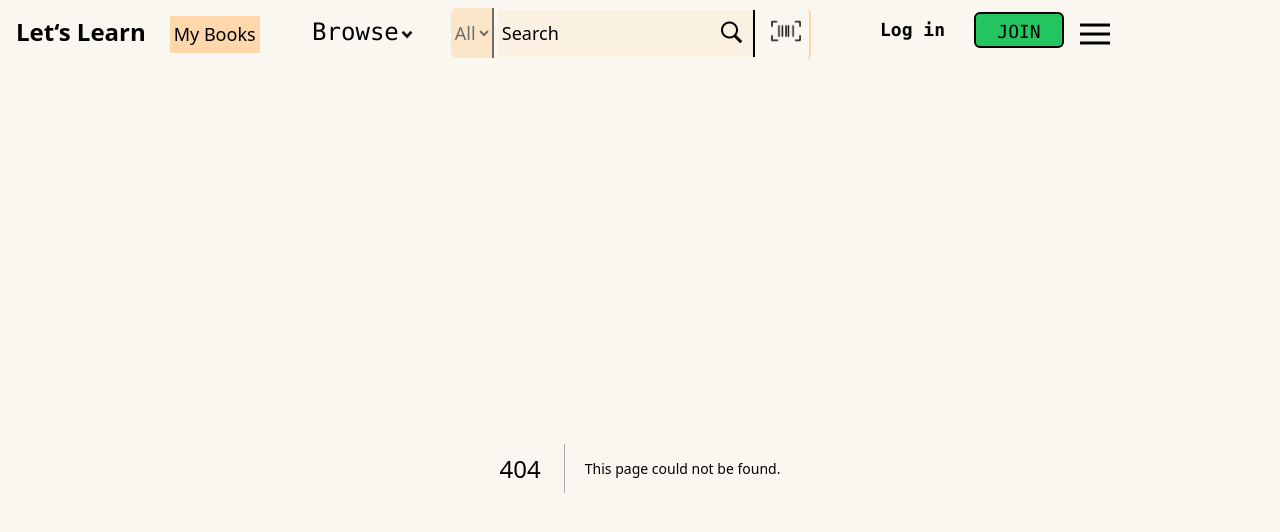
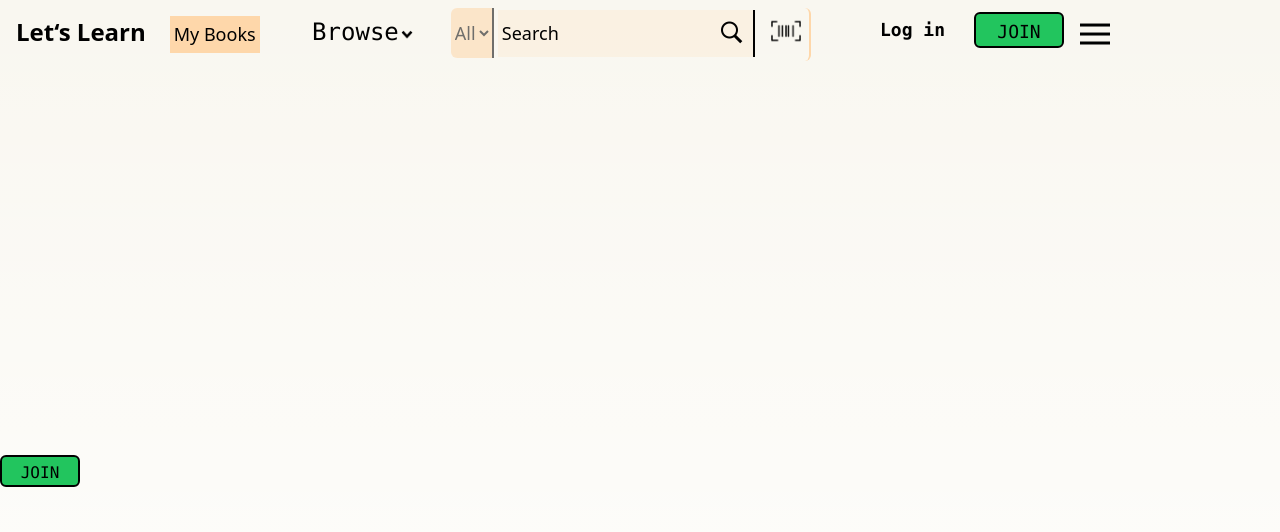
Before and after one commit to CoDedArch/LibraryFrontend, a Next.js app in the folder library-app/: page /logout in a window 1280 px wide. Before the commit this address had no page. Shown: the top 532 px of the page. Built offline with nearby package versions, Linux system fonts and the light colour scheme; a web font is replaced by a local one.

Commit message:
modify: logout logic

```diff
--- /dev/null
+++ b/library-app/src/app/logout/page.tsx
@@ -0,0 +1,36 @@
+"use client"
+import Image from "next/image";
+import Link from "next/link";
+import { useState } from "react";
+import { cookies } from "next/headers";
+import { useRouter } from "next/navigation";
+
+// const LOGIN_URL = "http://127.0.0.1:8000/api/token/pair"
+const LOGOUT_URL = "/api/logout";
+export default function Logout() {
+    const router = useRouter()
+    async function handleLogout(event: React.MouseEvent<HTMLButtonElement>) {
+        const requestOptions = {
+            method: "POST",
+            headers: {
+                "Content-Type": "application/json"
+            },
+            body: ""
+    };
+
+
+    const response = await fetch(LOGOUT_URL, requestOptions);
+    const data = await response.json();
+    console.log(data);
+    if (response.ok) {
+        console.log("Logged out");
+        router.replace("/login");
+    }
+
+    }
+    return (
+        <main className="h-[100vh] flex flex-col justify-center">
+            <button onClick={handleLogout} className="hidden sm:block text-center pt-1 bg-green-500 hover:bg-creamy-100 hover:text-green-500 hover:border-green-500 transition-all w-[5em] h-[2em] rounded-md font-mono border-solid border-2 border-black mt-1">JOIN</button>
+        </main>
+    )
+}
```
